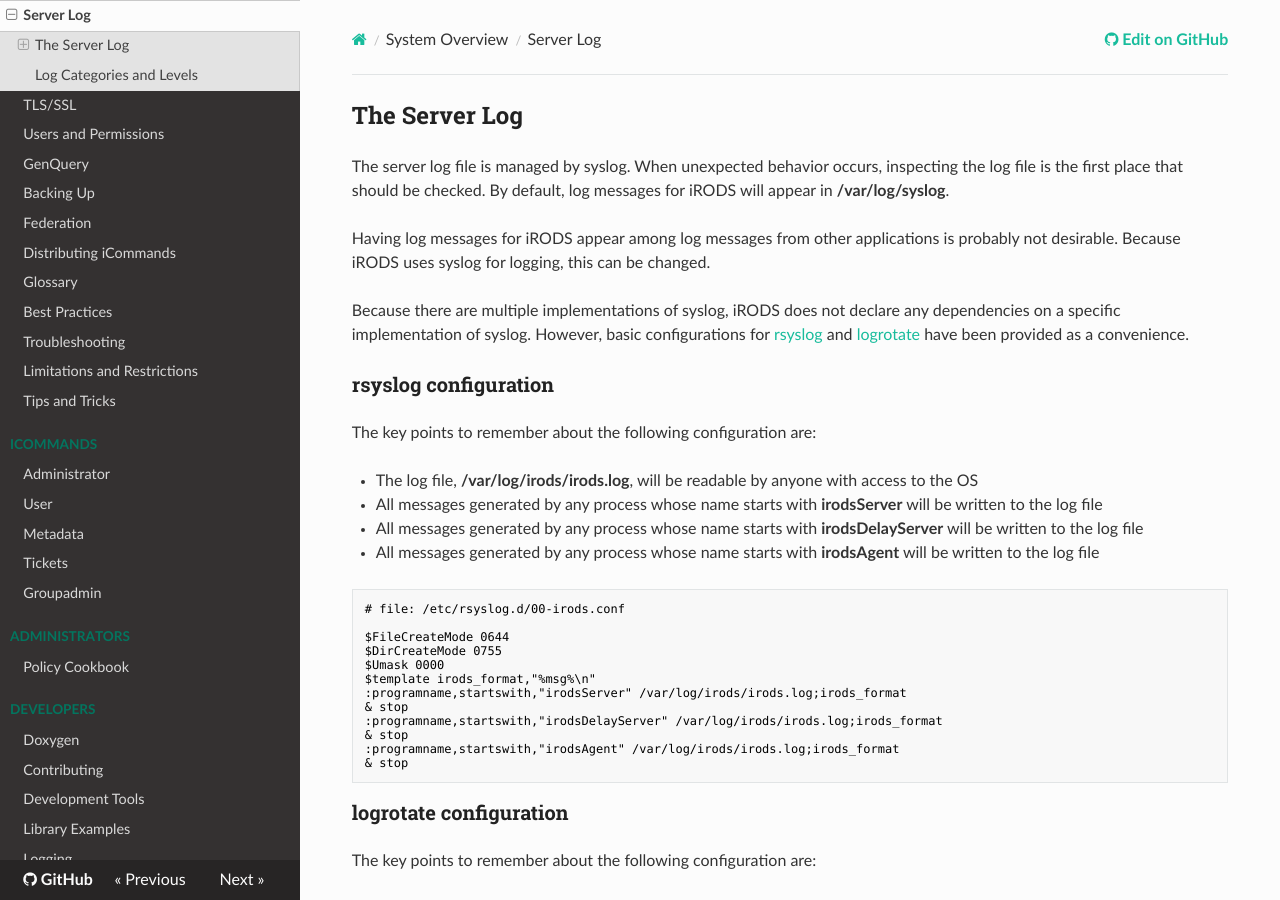
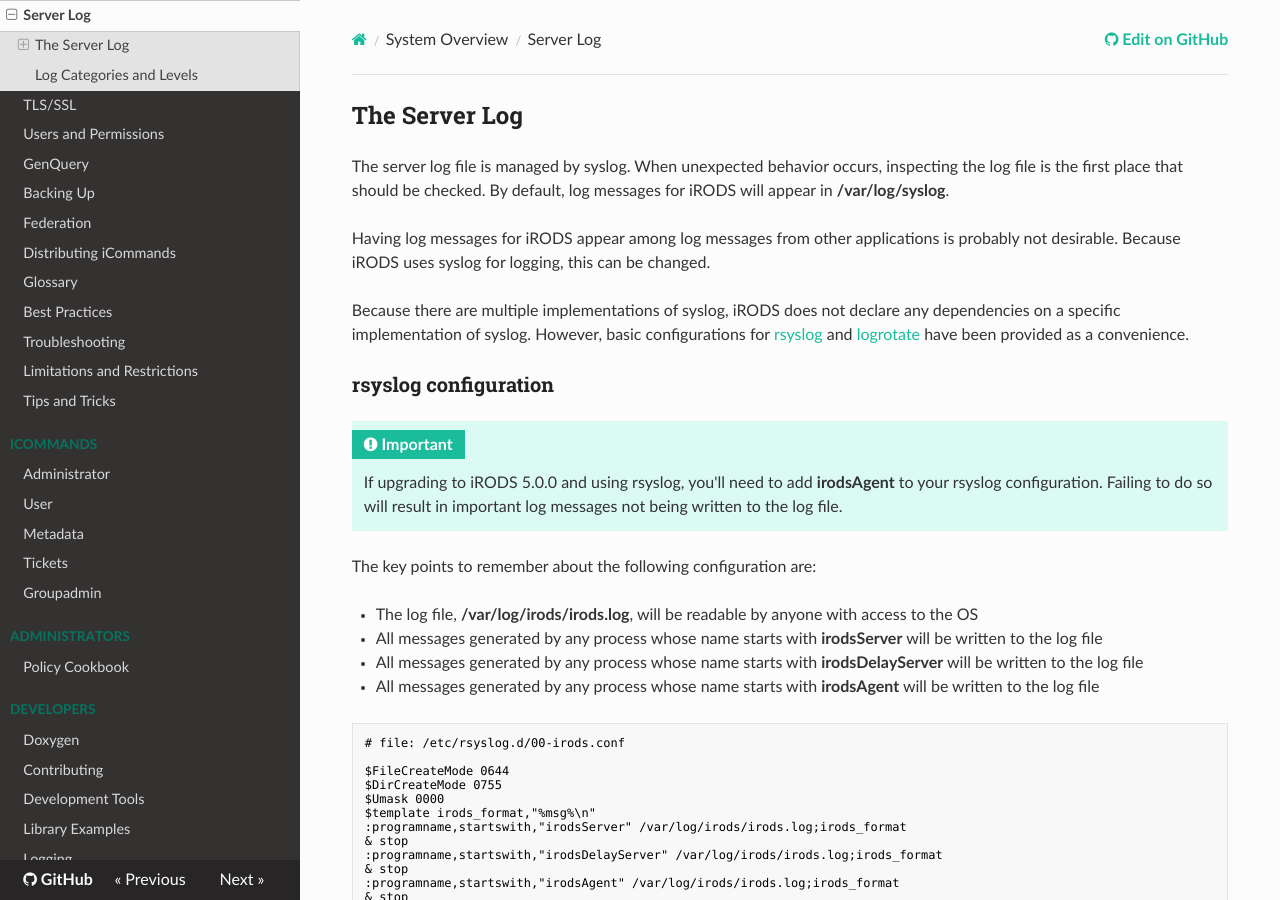
Before and after one commit to irods/irods_docs, an MkDocs documentation site: the page built from docs/system_overview/server_log.md, in a window 1280 px wide and 900 px high. Built offline with MkDocs 1.6.1, drawn with Linux system fonts in a browser that asks for light colours; nearby versions of some CDN libraries.

Commit message:
[#369] Add note to rsyslog configuration section about irodsAgent binary

```diff
--- a/docs/system_overview/server_log.md
+++ b/docs/system_overview/server_log.md
@@ -9,6 +9,9 @@
 Because there are multiple implementations of syslog, iRODS does not declare any dependencies on a specific implementation of syslog. However, basic configurations for [rsyslog](#rsyslog-configuration) and [logrotate](#logrotate-configuration) have been provided as a convenience.
 
 ### rsyslog configuration
+
+!!! Important
+    If upgrading to iRODS 5.0.0 and using rsyslog, you'll need to add **irodsAgent** to your rsyslog configuration. Failing to do so will result in important log messages not being written to the log file.
 
 The key points to remember about the following configuration are:
 
```
